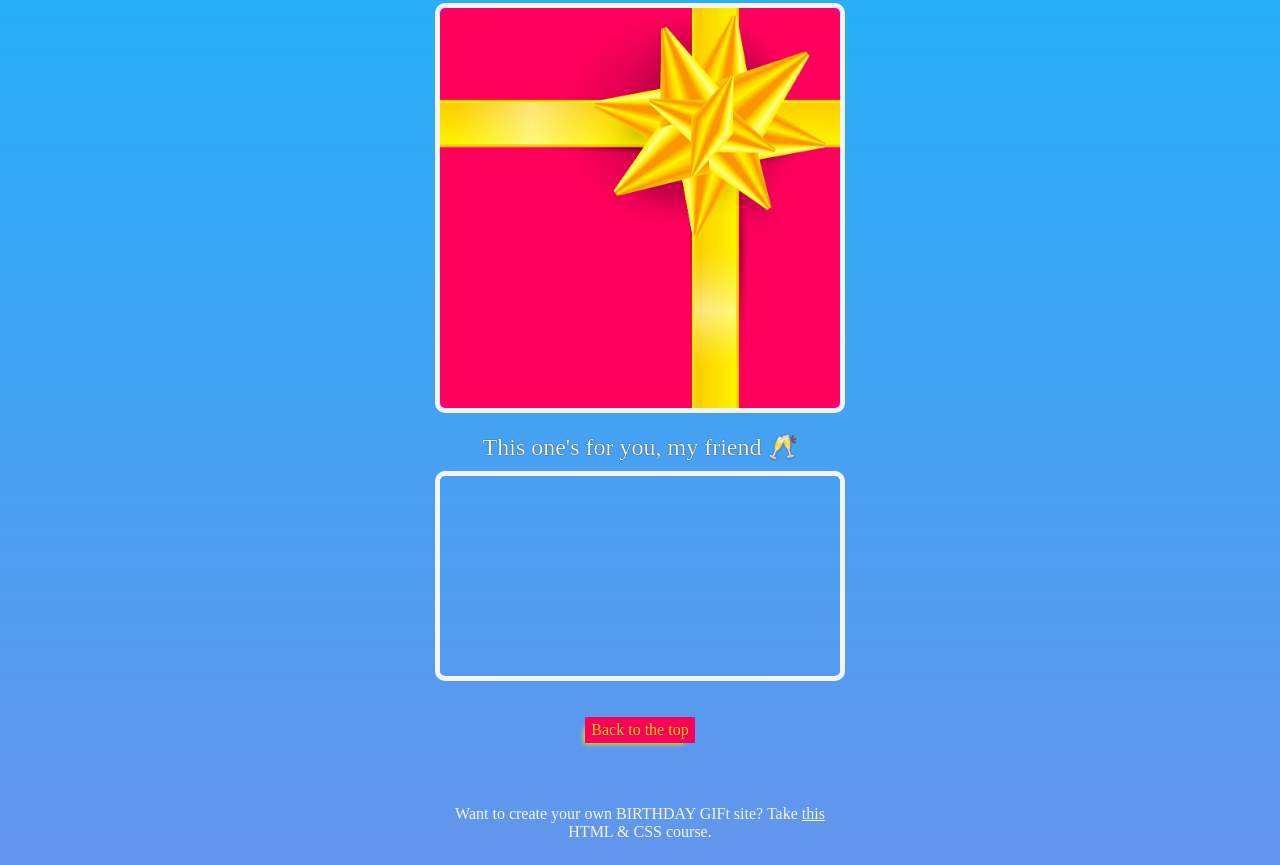
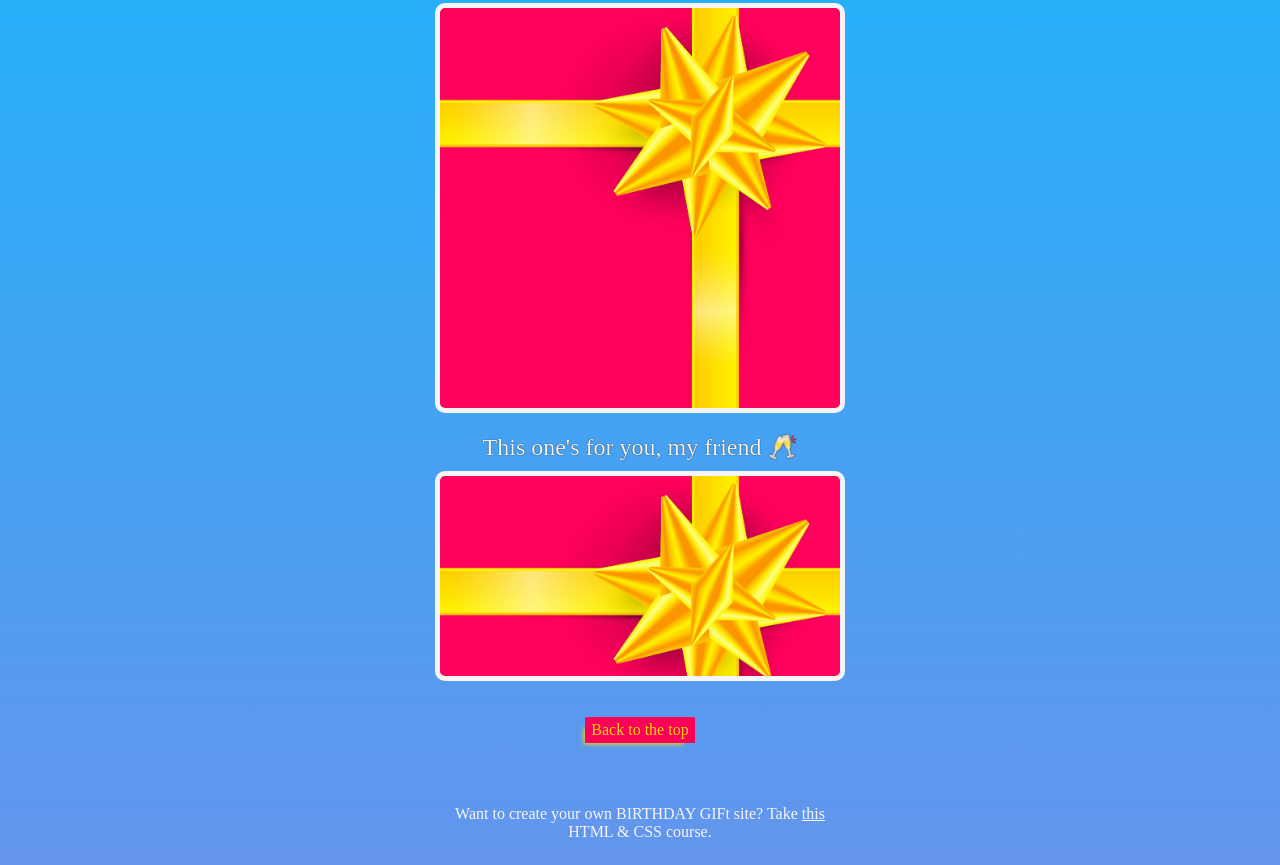
Before and after one commit to Dimitris-Chouliaras/birthday-gift-site, a plain HTML site: page index.html in a window 1280 px wide. Shown: the part 1953-2818 px from the top of the page. Drawn offline with Linux system fonts and the light colour scheme; a web font is replaced by a local one.

Commit message:
forgot it

```diff
--- a/styles.css
+++ b/styles.css
@@ -92,7 +92,7 @@ div.gift-img#gift-img-cheers {
     height: 200px;
     border: 5px solid whitesmoke;
     border-radius: 10px;
-    background-image: url("/Responsive Web Design Certification/Project 15 - BigOneMeh/1) Build and deploy your first website/img/gift-cover.jpg");
+    background-image: url("/birthday-gift-site/img/gift-cover.jpg");
     background-size: cover;
 }
 
```
